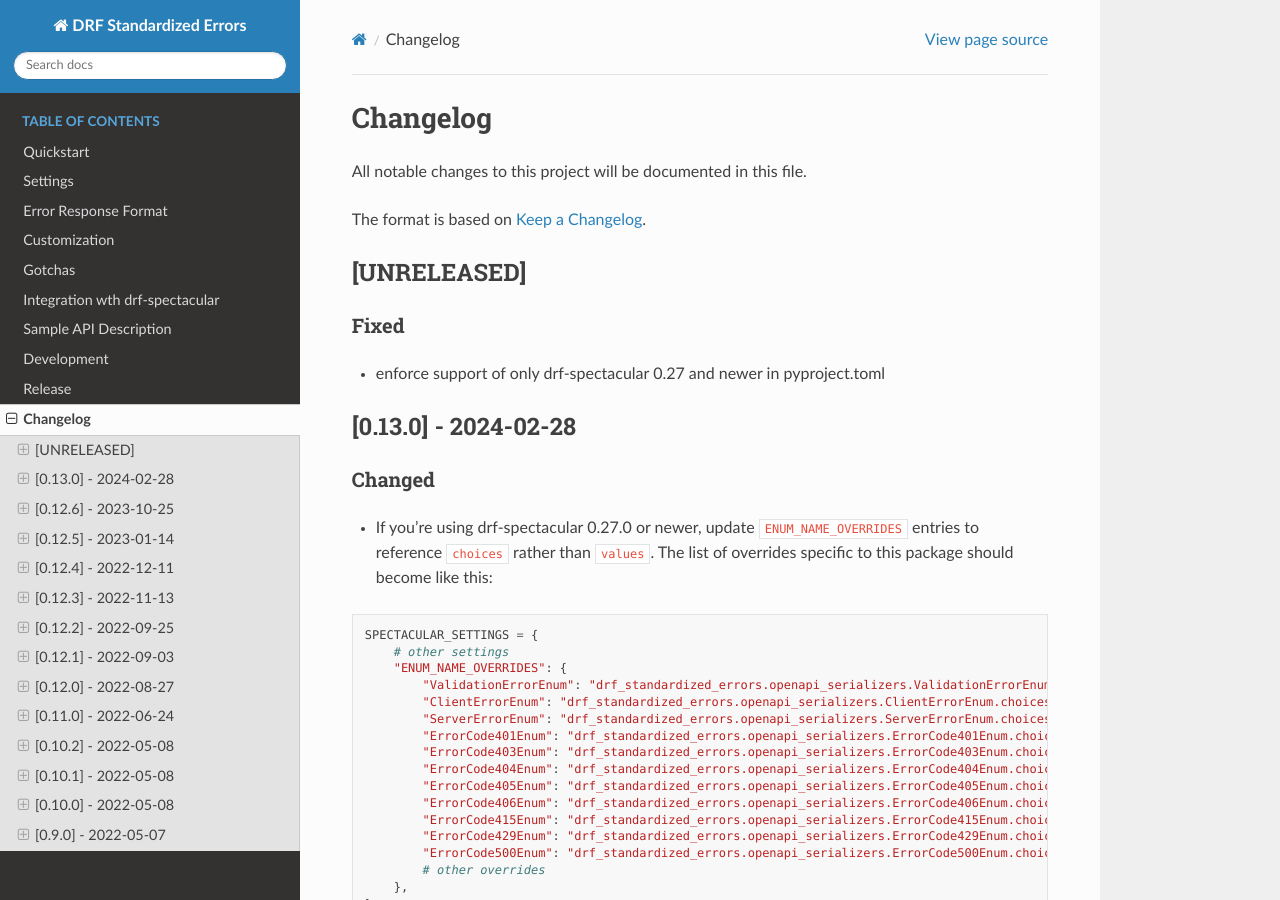
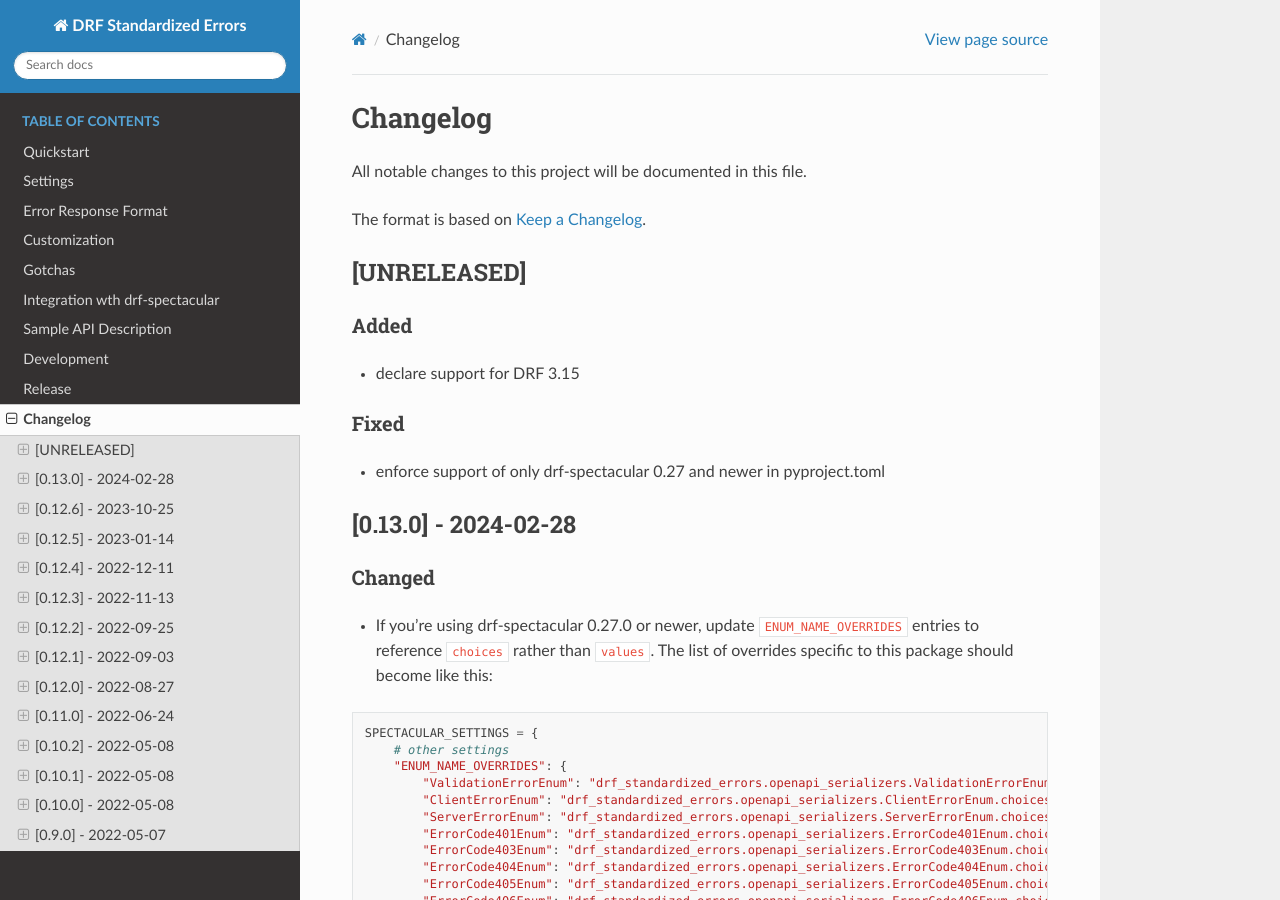
Before and after one commit to ghazi-git/drf-standardized-errors, a Sphinx documentation site: the page built from docs/changelog.md, in a window 1280 px wide and 900 px high. Built offline with Sphinx 7.4.7 and the Read the Docs theme 2.0.0, drawn with Linux system fonts in a browser that asks for light colours.

Commit message:
declare support for drf 3.15

```diff
--- a/docs/changelog.md
+++ b/docs/changelog.md
@@ -5,6 +5,9 @@ All notable changes to this project will be documented in this file.
 The format is based on [Keep a Changelog](https://keepachangelog.com/en/1.0.0/).
 
 ## [UNRELEASED]
+### Added
+- declare support for DRF 3.15
+
 ### Fixed
 - enforce support of only drf-spectacular 0.27 and newer in pyproject.toml
 
```
Also changed, not shown: 1 other file.
